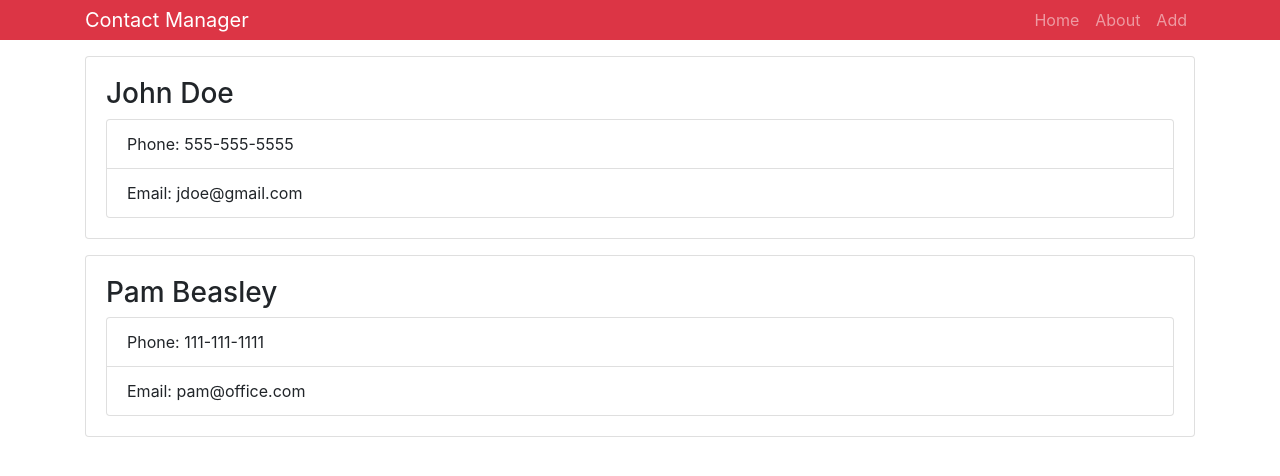
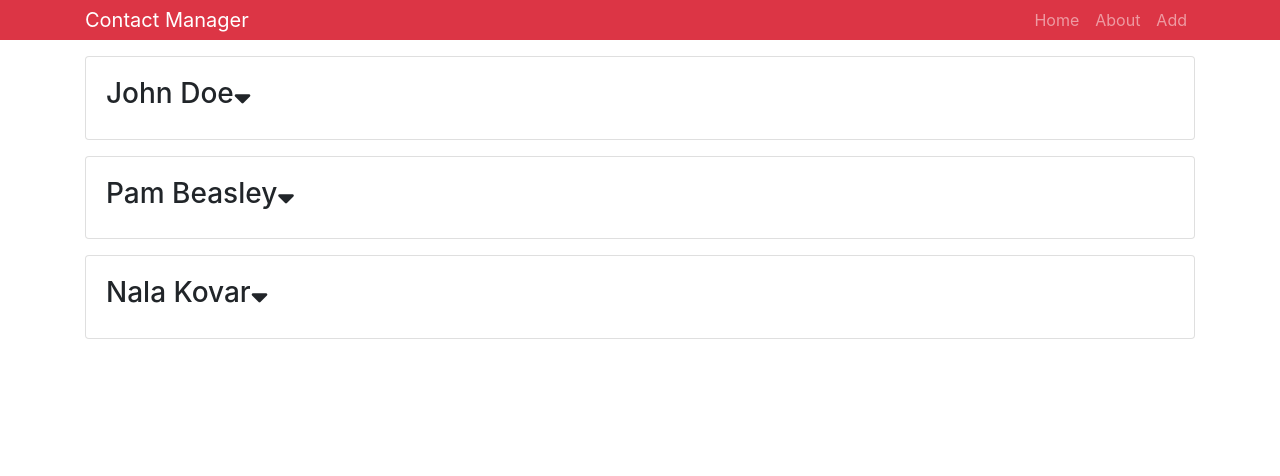
Before and after one commit to mkovar52/react-app, a React (Create React App) app: page / in a window 1280 px wide. Shown: the top 476 px of the page. Built offline with nearby package versions, Linux system fonts and the light colour scheme.

Commit message:
created toggle state for contact info

```diff
--- a/public/index.html
+++ b/public/index.html
@@ -5,6 +5,10 @@
     <link rel="shortcut icon" href="%PUBLIC_URL%/favicon.ico" />
     <meta name="viewport" content="width=device-width, initial-scale=1" />
     <meta name="theme-color" content="#000000" />
+    <link rel="stylesheet"
+    href="https://use.fontawesome.com/releases/v5.8.2/css/all.css"
+    integrity="sha384-oS3vJWv+0UjzBfQzYUhtDYW+Pj2yciDJxpsK1OYPAYjqT085Qq/1cq5FLXAZQ7Ay"
+    crossorigin="anonymous">
     <!--
       manifest.json provides metadata used when your web app is installed on a
       user's mobile device or desktop. See https://developers.google.com/web/fundamentals/web-app-manifest/
--- a/src/App.js
+++ b/src/App.js
@@ -1,24 +1,17 @@
-import React, { Component } from 'react';
-import Contact from './components/Contact';
-import Header from './components/Header';
+import React, { Component } from "react";
+import Contacts from "./components/Contacts";
+import Header from "./components/Header";
 
-import 'bootstrap/dist/css/bootstrap.min.css';
-import './App.css';
+import "bootstrap/dist/css/bootstrap.min.css";
+import "./App.css";
 
 class App extends Component {
   render() {
-  return (
+    return (
       <div className="App">
         <Header branding="Contact Manager" />
         <div className="container">
-            <Contact
-              name="John Doe"
-              email="jdoe@gmail.com"
-              phone="555-555-5555" />
-            <Contact
-              name="Pam Beasley"
-              email="pam@office.com"
-              phone="111-111-1111" />
+          <Contacts />
         </div>
       </div>
     );
--- a/src/components/Contact.js
+++ b/src/components/Contact.js
@@ -1,27 +1,42 @@
-import React, { Component } from 'react'
-import PropTypes from 'prop-types'
-
+import React, { Component } from "react";
+import PropTypes from "prop-types";
 
 class Contact extends Component {
+  state = {
+    showContactInfo: false
+  };
+
   render() {
-    const { name, email, phone } = this.props;
+    const { name, email, phone } = this.props.contact;
+    const { showContactInfo } = this.state;
 
     return (
       <div className="card card-body mb-3">
-        <h3>{name}</h3>
+        <h3>
+          {name}
+          <i
+            onClick={() =>
+              this.setState({
+                showContactInfo: !this.state.showContactInfo
+              })
+            }
+            className="fas fa-sort-down"
+          />
+        </h3>
+        <div />
+        {showContactInfo ? (
           <ul className="list-group">
             <li className="list-group-item">Phone: {phone} </li>
             <li className="list-group-item">Email: {email}</li>
           </ul>
-        </div>
+        ) : null}
+      </div>
     );
   }
 }
 
 Contact.propTypes = {
-  name: PropTypes.string.isRequired,
-  email: PropTypes.string.isRequired,
-  phone: PropTypes.string.isRequired
+  contact: PropTypes.object.isRequired
 };
 
 export default Contact;
--- a/src/components/Contacts.js
+++ b/src/components/Contacts.js
@@ -0,0 +1,41 @@
+import React, { Component } from "react";
+import Contact from "./Contact";
+
+class Contacts extends Component {
+  state = {
+    contacts: [
+      {
+        id: 1,
+        name: "John Doe",
+        email: "jdoe@aol.com",
+        phone: "555-555-5511"
+      },
+      {
+        id: 2,
+        name: "Pam Beasley",
+        email: "pam@theoffice.com",
+        phone: "111-222-3333"
+      },
+      {
+        id: 3,
+        name: "Nala Kovar",
+        email: "nalathepup@gmail.com",
+        phone: "010-555-1234"
+      }
+    ]
+  };
+
+  render() {
+    const { contacts } = this.state;
+
+    return (
+      <React.Fragment>
+        {contacts.map(contact => (
+          <Contact key={contact.id} contact={contact} />
+        ))}
+      </React.Fragment>
+    );
+  }
+}
+
+export default Contacts;
```
